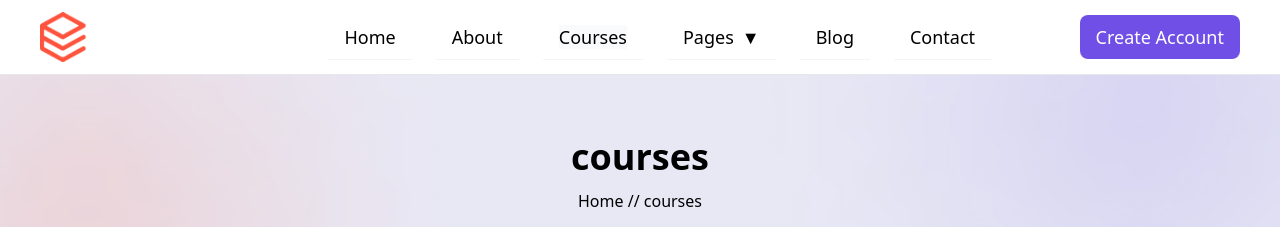
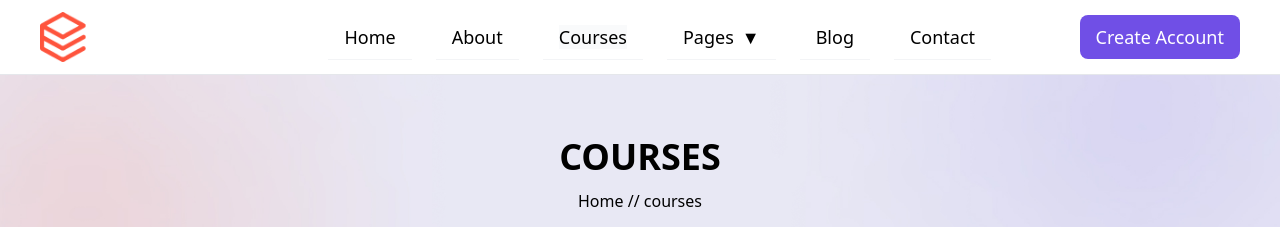
Before and after one commit to tech-cell-eg/round-2-courses-hub-front, a React (Vite) app: page /courses in a window 1280 px wide. Shown: the top 227 px of the page. Built offline with nearby package versions, Linux system fonts and the light colour scheme.

Commit message:
uppercase header

```diff
--- a/src/components/Header.tsx
+++ b/src/components/Header.tsx
@@ -11,7 +11,7 @@ const Header: React.FC<HeaderProps> = ({ pageName }) => {
       style={{ backgroundImage: `url(/Header.jfif)` }}
     >
       <div className="absolute inset-0 flex items-center justify-center flex-col gap-3">
-        <h1 className="text-black text-4xl font-bold">{pageName}</h1>
+        <h1 className="text-black text-4xl font-bold uppercase">{pageName}</h1>
         <p>Home // {pageName}</p>
       </div>
     </div>
```
